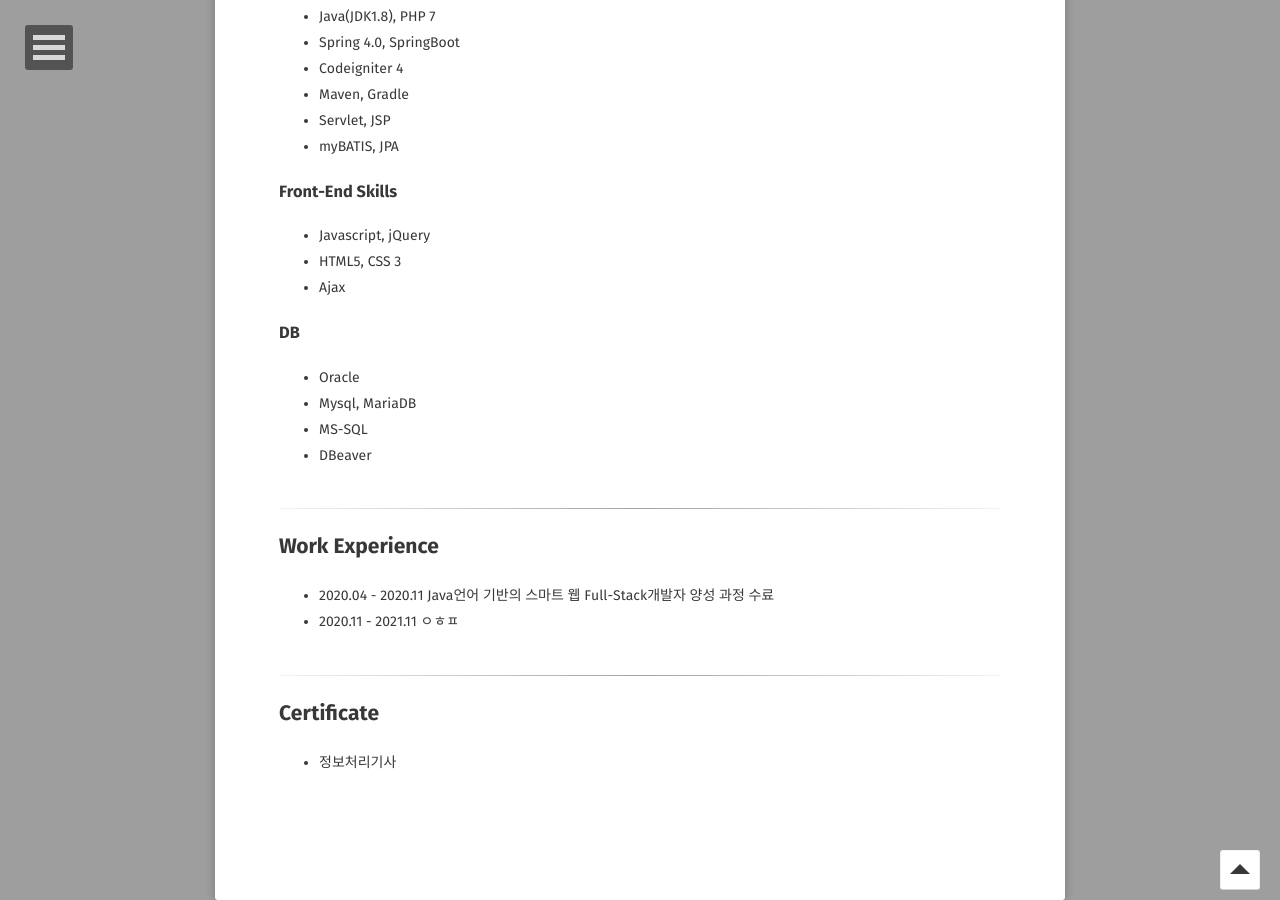
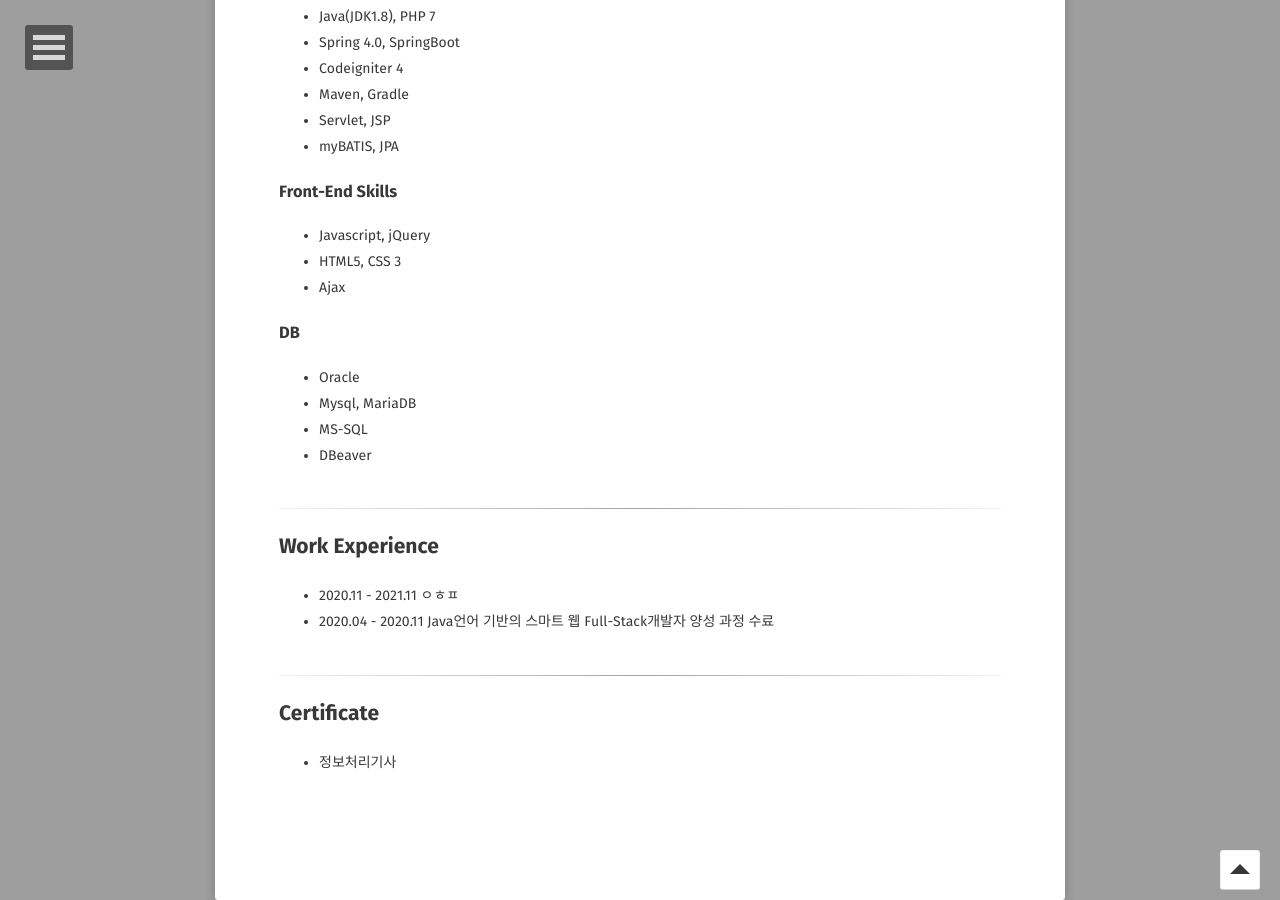
Before and after one commit to GayeonYoon/GayeonYoon.github.io, a Jekyll site: the page built from about/index.md, in a window 1280 px wide and 900 px high, scrolled down 881 px. Built offline with Jekyll 4.4.1, drawn with Linux system fonts in a browser that asks for light colours; some web fonts are replaced.

```diff
--- a/about/index.md
+++ b/about/index.md
@@ -41,8 +41,8 @@ feature: /assets/img/bg.jpg
 
 ------
 ## Work Experience
+ * 2020.11 - 2021.11 ㅇㅎㅍ
  * 2020.04 - 2020.11 Java언어 기반의 스마트 웹 Full-Stack개발자 양성 과정 수료
- * 2020.11 - 2021.11 ㅇㅎㅍ
 <br><br>
 
 ------
```
